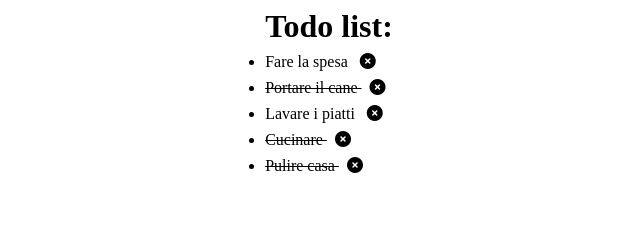
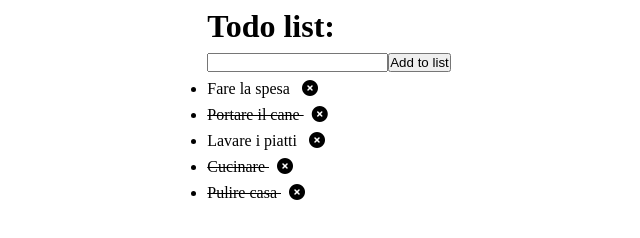
Before and after one commit to PaoloMarzocchi/vue-todolist, a plain HTML site: page index.html in a window 1280 px wide. Shown: the whole page, without its empty margins (311-951 px from the left). Drawn offline with nearby package versions, Linux system fonts and the light colour scheme.

Commit message:
add input and button to insert element into the todo list

```diff
--- a/assets/js/main.js
+++ b/assets/js/main.js
@@ -3,6 +3,7 @@ const { createApp } = Vue
 createApp({
     data() {
         return {
+            addedItem: '',
             todoList: [
                 {
                     text: 'Fare la spesa',
@@ -29,7 +30,23 @@ createApp({
     },
     methods: {
         removeTodo(index){
-            this.todoList.splice(index,1)
+            this.todoList.splice(index,1);
+        },
+
+        addItem(){
+
+            let newItem = {
+                text: this.addedItem,
+                done: false
+            }
+            this.todoList.unshift(newItem);
+            console.log(this);
+            this.addedItem = '';
+
+
         }
+    },
+    mounted(){
+
     }
 }).mount('#app')
--- a/index.html
+++ b/index.html
@@ -14,6 +14,8 @@
     <div id="app">
         <div class="container">
         <h1>Todo list:</h1>
+        <input type="text" name="add-item" id="add-item" v-model.trim="addedItem">
+        <button @click="addItem()">Add to list</button>
         <ul>
             <li :class="todo.done ? 'checked' : ''" v-for="(todo,index) in todoList">{{todo.text}}
                 <i class="fa-solid fa-circle-xmark" @click="removeTodo(index)"></i>
```
